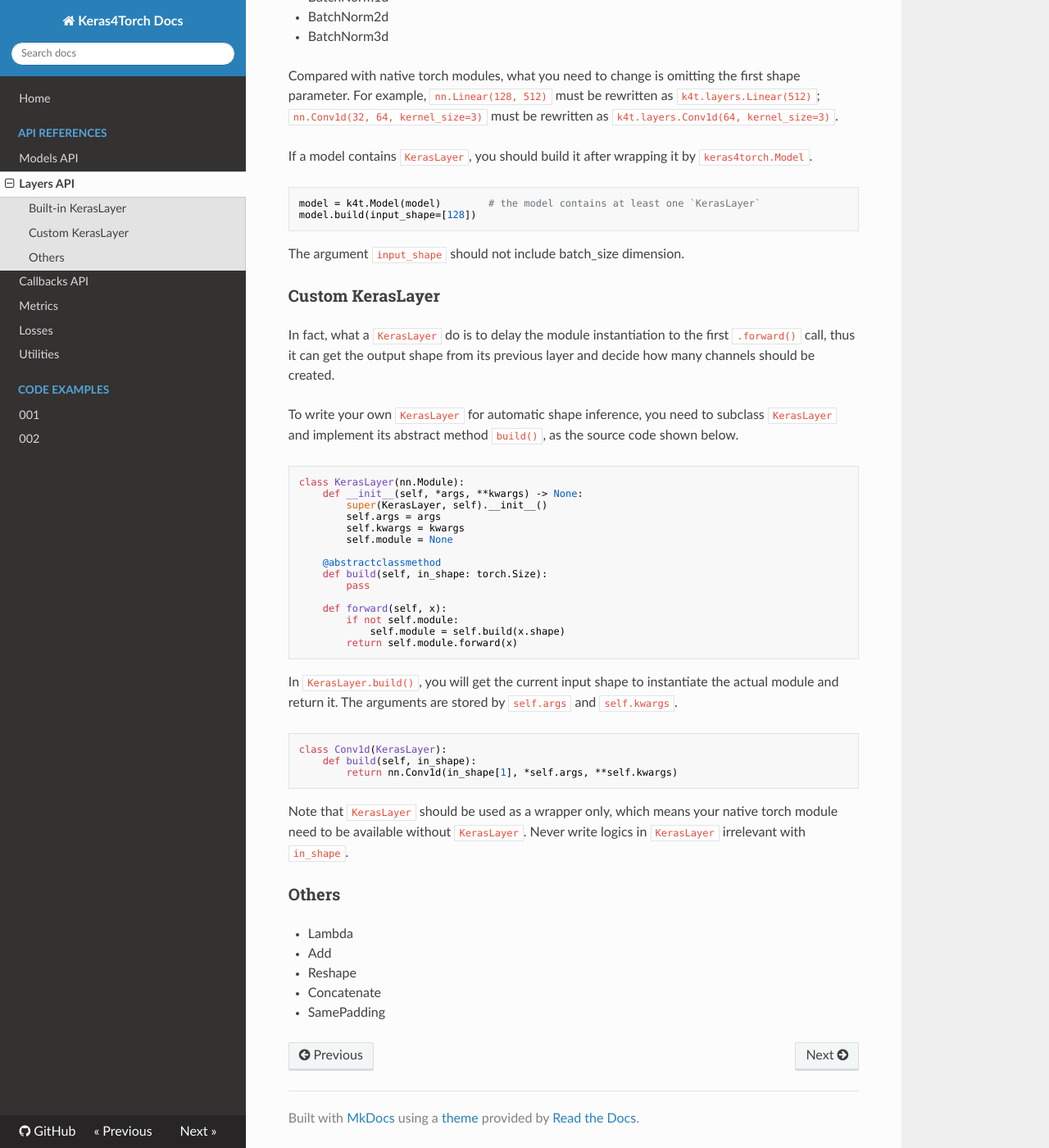
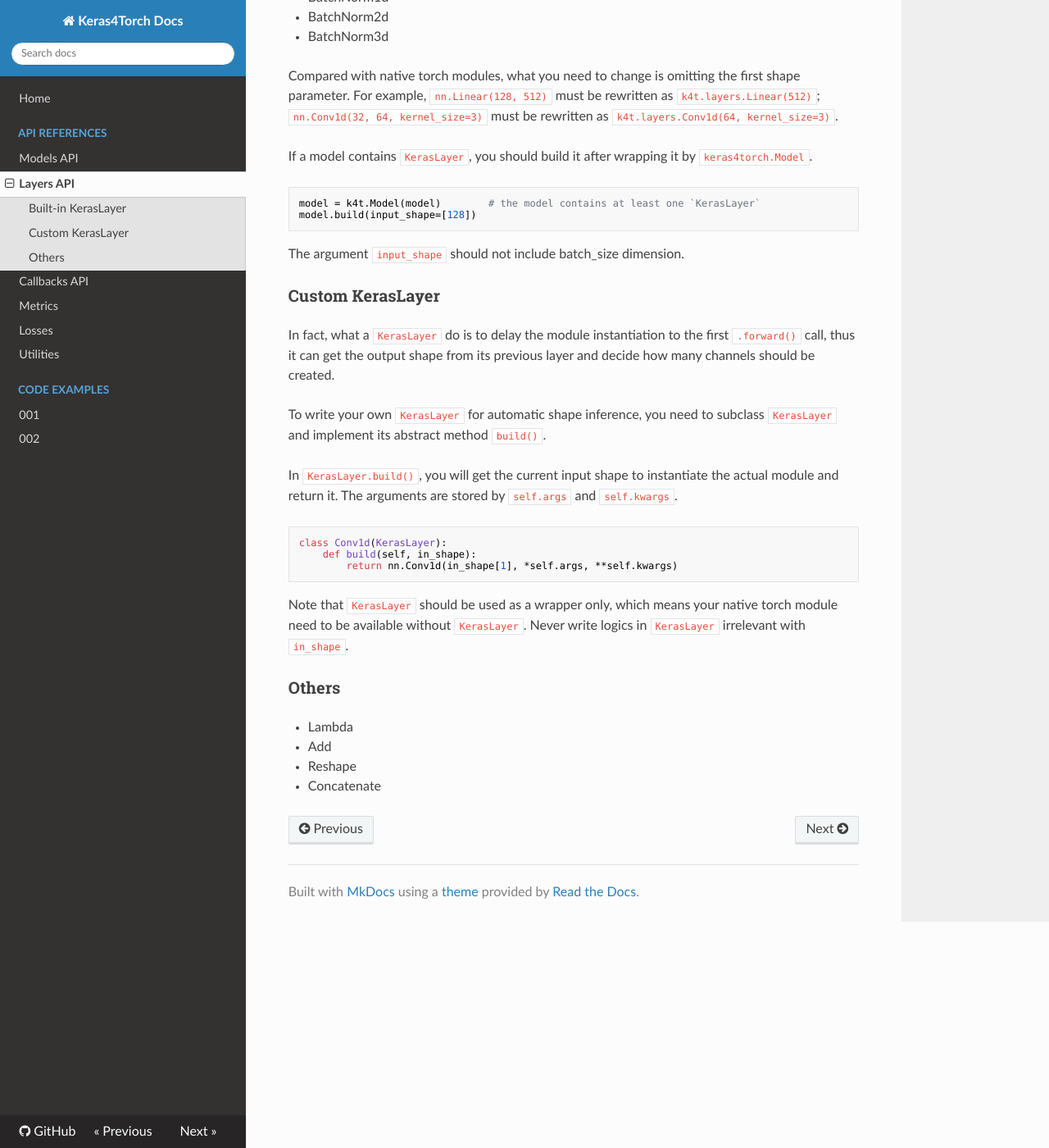
Before and after one commit to blueloveTH/keras4torch, an MkDocs documentation site: the page built from docs/docs/api_references/layers_api.md, in a window 1280 px wide and 1400 px high, scrolled down 514 px. Shown: the whole window at 82% size. Built offline with MkDocs 1.6.1, drawn with Linux system fonts in a browser that asks for light colours; nearby versions of some CDN libraries.

Commit message:
update docs

````diff
--- a/docs/docs/api_references/layers_api.md
+++ b/docs/docs/api_references/layers_api.md
@@ -35,25 +35,7 @@ The argument `input_shape` should not include batch_size dimension.
 
 In fact, what a `KerasLayer` do is to delay the module instantiation to the first `.forward()` call, thus it can get the output shape from its previous layer and decide how many channels should be created.
 
-To write your own `KerasLayer` for automatic shape inference, you need to subclass `KerasLayer` and implement its abstract method `build()`, as the source code shown below.
-
-```python
-class KerasLayer(nn.Module):
-    def __init__(self, *args, **kwargs) -> None:
-        super(KerasLayer, self).__init__()
-        self.args = args
-        self.kwargs = kwargs
-        self.module = None
-
-    @abstractclassmethod
-    def build(self, in_shape: torch.Size):
-        pass
-
-    def forward(self, x):
-        if not self.module:
-            self.module = self.build(x.shape)
-        return self.module.forward(x)
-```
+To write your own `KerasLayer` for automatic shape inference, you need to subclass `KerasLayer` and implement its abstract method `build()`.
 
 In `KerasLayer.build()`, you will get the current input shape to instantiate the actual module and return it. The arguments are stored by `self.args` and `self.kwargs`.
 
@@ -73,4 +55,3 @@ Note that `KerasLayer` should be used as a wrapper only, which means your native
 + Add
 + Reshape
 + Concatenate
-+ SamePadding
````
Also changed, not shown: docs/docs/api_references/callbacks_api.md (+1 -1 lines), docs/docs/api_references/losses.md (+1 -1 lines), docs/docs/api_references/models_api.md (+11 -3 lines), docs/docs/api_references/utilities.md (+4 -0 lines).
